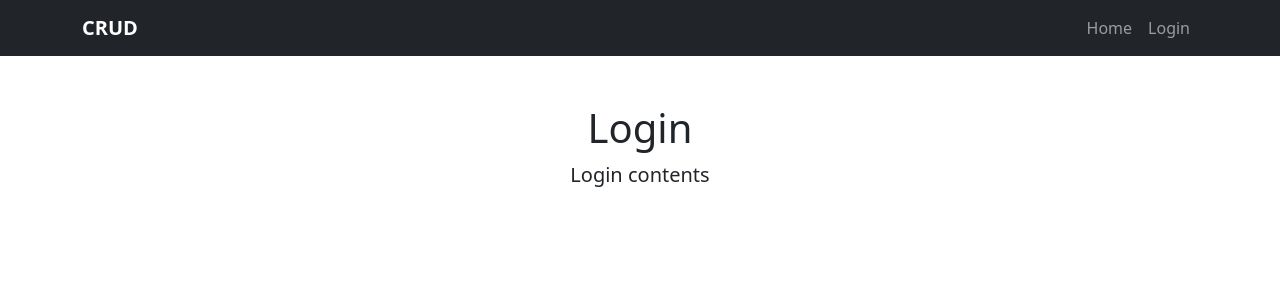
After one commit to mesudmehmed/CRUD-PHP-, a PHP site: page /login.php in a window 1280 px wide. The commit adds this page. Shown: the top 300 px of the page. Run offline with PHP 8.4, Linux system fonts and the light colour scheme.

Commit message:
Dynamische pagina's

```diff
--- /dev/null
+++ b/footer.php
@@ -0,0 +1,6 @@
+<!-- Bootstrap core JS-->
+<script src="https://cdn.jsdelivr.net/npm/bootstrap@5.2.3/dist/js/bootstrap.bundle.min.js"></script>
+<!-- Core theme JS-->
+<script src="js/scripts.js"></script>
+</body>
+</html>
--- /dev/null
+++ b/header.php
@@ -0,0 +1,14 @@
+<!DOCTYPE html>
+<html lang="en">
+<head>
+    <meta charset="utf-8" />
+    <meta name="viewport" content="width=device-width, initial-scale=1, shrink-to-fit=no" />
+    <meta name="description" content="" />
+    <meta name="author" content="" />
+    <title>CRUD</title>
+    <!-- Favicon-->
+    <link rel="icon" type="image/x-icon" href="assets/favicon.ico" />
+    <!-- Core theme CSS (includes Bootstrap)-->
+    <link href="css/styles.css" rel="stylesheet" />
+</head>
+<body>
--- /dev/null
+++ b/login.php
@@ -0,0 +1,12 @@
+<?php include 'header.php' ?>
+    <!-- Responsive navbar-->
+<?php include 'menu.php' ?>
+    <!-- Page content-->
+    <div class="container">
+        <div class="text-center mt-5">
+            <h1>Login</h1>
+            <p class="lead">Login contents</p>
+        </div>
+    </div>
+    <!-- Bootstrap core JS-->
+<?php include 'footer.php' ?>
--- /dev/null
+++ b/menu.php
@@ -0,0 +1,13 @@
+<!-- Responsive navbar-->
+<nav class="navbar navbar-expand-lg navbar-dark bg-dark">
+    <div class="container">
+        <a class="navbar-brand" href="#"><b>CRUD</a></b>
+        <button class="navbar-toggler" type="button" data-bs-toggle="collapse" data-bs-target="#navbarSupportedContent" aria-controls="navbarSupportedContent" aria-expanded="false" aria-label="Toggle navigation"><span class="navbar-toggler-icon"></span></button>
+        <div class="collapse navbar-collapse" id="navbarSupportedContent">
+            <ul class="navbar-nav ms-auto mb-2 mb-lg-0">
+                <li class="nav-item"><a class="nav-link" aria-current="page" href="index.php">Home</a></li>
+                <li class="nav-item"><a class="nav-link" href="login.php">Login</a></li>
+            </ul>
+        </div>
+    </div>
+</nav>
```
Also changed, not shown: index.php (+3 -31 lines), home.php (added), logout.php (added).
